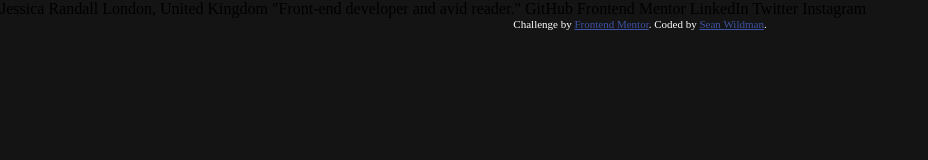
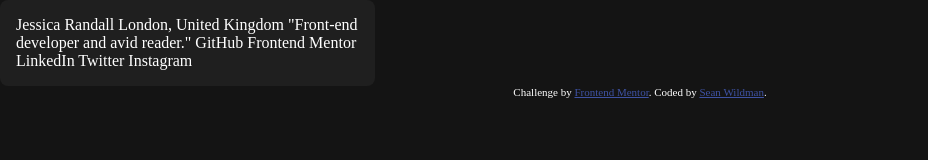
Before and after one commit to twelvegoats/FEM_social_links_profile, a website: page index.html in a window 1280 px wide. Shown: the whole page, without its empty margins (0-928 px from the left). Drawn offline with nearby package versions, Linux system fonts and the light colour scheme; files that its build step writes are made by us from their sources.

Commit message:
Add basic stylings to .social-card

```diff
--- a/scss/base/_base.scss
+++ b/scss/base/_base.scss
@@ -2,4 +2,13 @@
 
 body {
   background-color: $grey-900;
+  min-height: 100vh;
 }
+
+.social-card {
+  background-color: $grey-800;
+  border-radius: 0.5rem;
+  padding: 1rem;
+  color: $white;
+  width: 23.438rem;
+}
```
